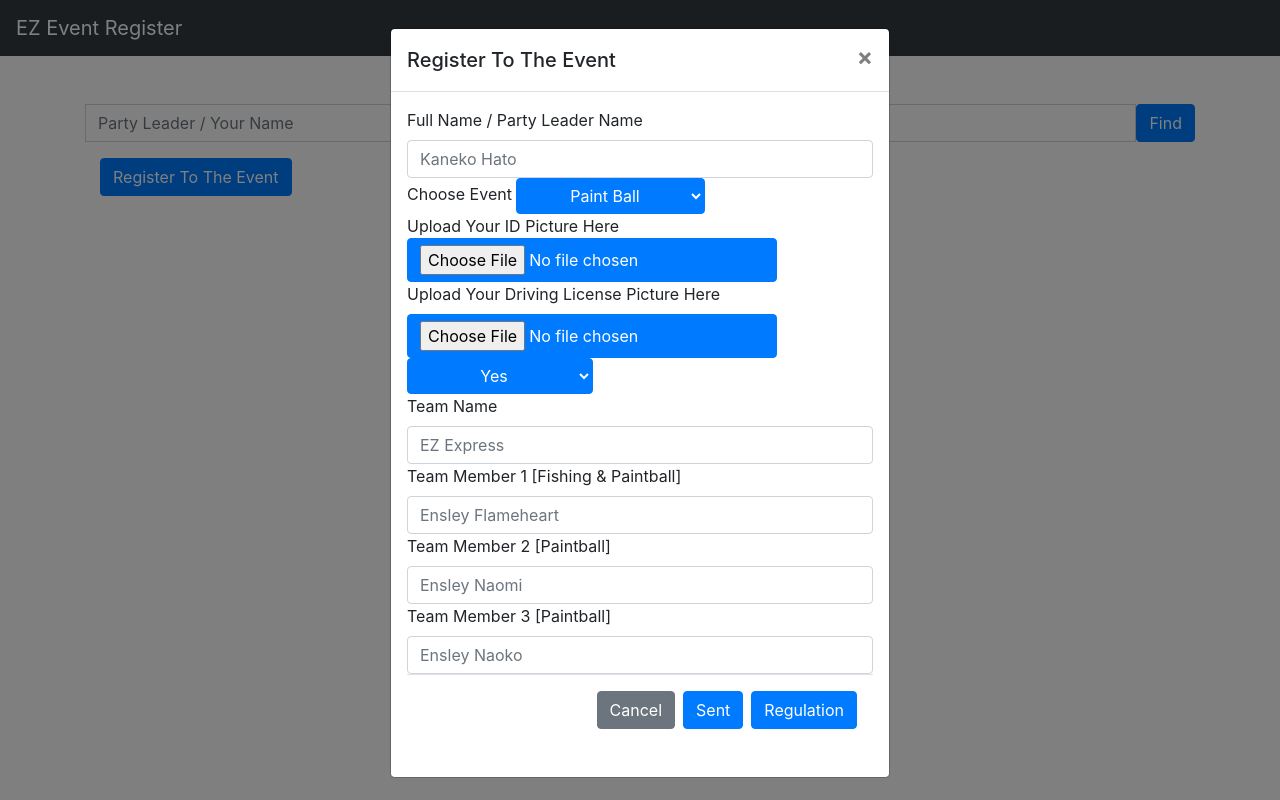
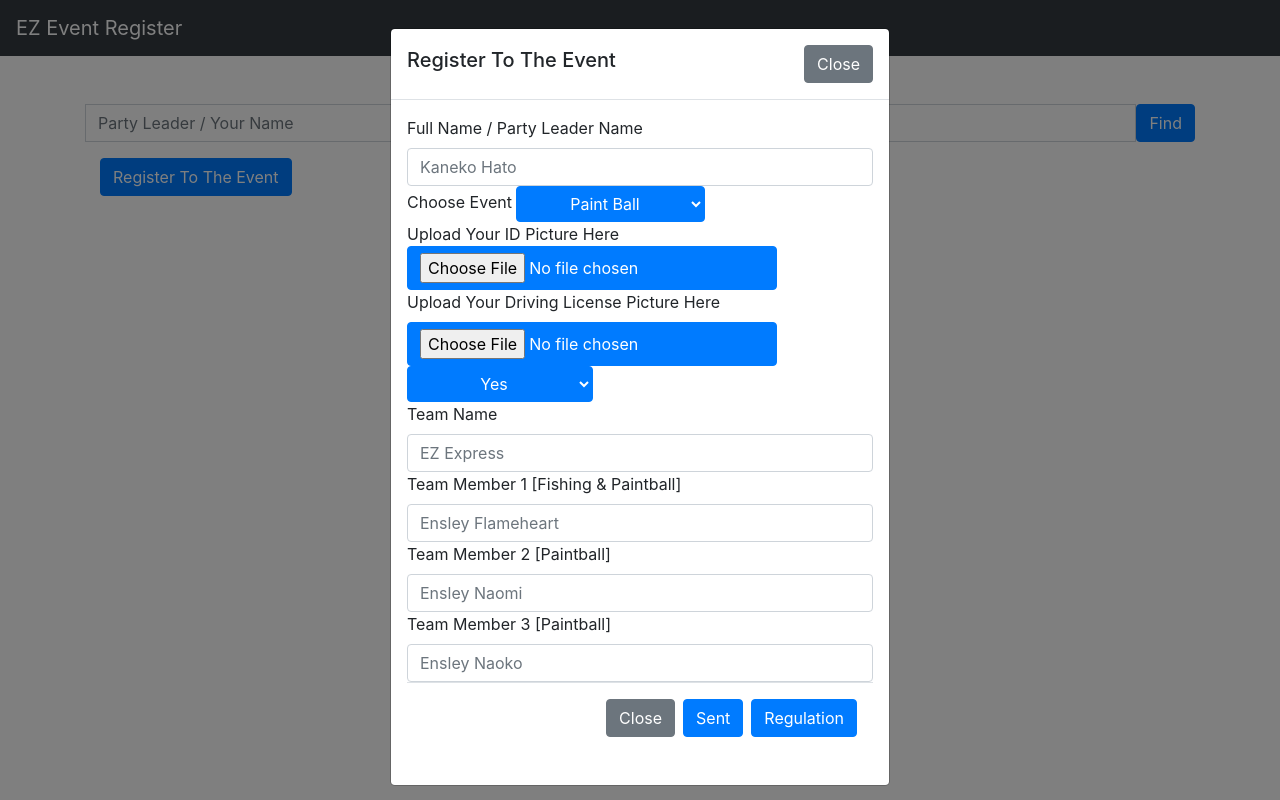
Before and after one commit to KanekoHato/xmasez, a PHP site: page / in a window 1280 px wide, after a click on "Register To The Event". Run offline with PHP 8.4, Linux system fonts and the light colour scheme; data comes from the database, SQL or seed files in the repository; some libraries are stand-ins or nearby versions.

Commit message:
Update index.php

```diff
--- a/index.php
+++ b/index.php
@@ -249,9 +249,7 @@ $_SESSION['csrf_token'] = $csrf_token;
             <div class="modal-content">
                 <div class="modal-header">
                     <h5 class="modal-title" id="eventregister">Register To The Event</h5>
-                    <button type="button" class="close" data-dismiss="modal" aria-label="Close">
-                        <span aria-hidden="true">&times;</span>
-                    </button>
+                    <button type="button" class="btn btn-secondary" onclick="$('#eventregister').modal('hide')">Close</button>
                 </div>
                 <form action="registerevent.php" method="POST" enctype="multipart/form-data">
                     <input type="hidden" name="_csrf" value="<?= $csrf_token ?>" />
@@ -327,7 +325,7 @@ $_SESSION['csrf_token'] = $csrf_token;
                                 </div>
                             </div>
                             <div class="modal-footer">
-                                <button type="button" class="btn btn-secondary" data-dismiss="modal">Cancel</button>
+                                <button type="button" class="btn btn-secondary" onclick="$('#eventregister').modal('hide')">Close</button>
                                 <button type="submit" name="submit" value="Upload" class="btn btn-primary">Sent</button>
                                 <button type="button" class="btn btn-primary" data-toggle="modal" data-target="#eventregulation">Regulation</button>
                             </div>
@@ -342,9 +340,7 @@ $_SESSION['csrf_token'] = $csrf_token;
             <div class="modal-content">
                 <div class="modal-header">
                     <h5 class="modal-title" id="eventregulation">EVENT REGULATION</h5>
-                    <button type="button" class="close" data-dismiss="modal" aria-label="Close">
-                        <span aria-hidden="true">&times;</span>
-                    </button>
+                    <button type="button" class="btn btn-secondary" onclick="$('#eventregulation').modal('hide')">Close</button>
                 </div>
                 <div class="modal-body">
                     <ul class="list-group">
@@ -353,7 +349,7 @@ $_SESSION['csrf_token'] = $csrf_token;
                         <li class="list-group-item">For Offroad Participant Please Fill In Only: Your Name, ID, License
                             Field</li>
                         <li class="list-group-item">For Paintball Participant Please Fill In Only : Your Name,ID ,
-                            License, Team Name, Team Member 1,2&3 Field
+                            License, Team Name, Team Member 1,2 & 3 Field
                         </li>
                     </ul>
                 </div>
@@ -387,6 +383,8 @@ $_SESSION['csrf_token'] = $csrf_token;
         $(document).ready(function () {
             $('.toast').toast('show');
         });
+        $('#modal1').modal('hide');
+        $('#eventregulation').modal('hide');
     </script>
     <?php $_SESSION['error'] = null; ?>
 </body>
```
